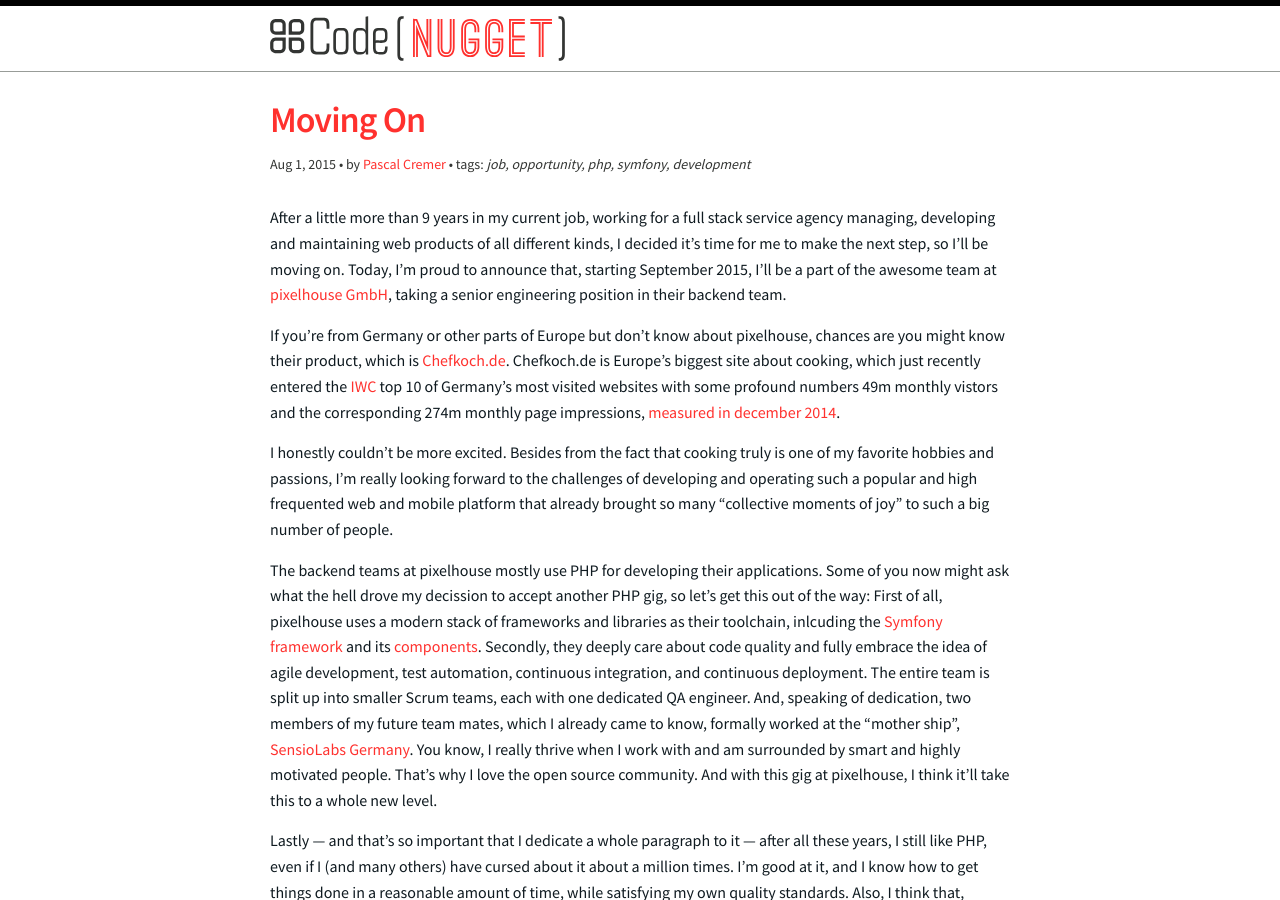
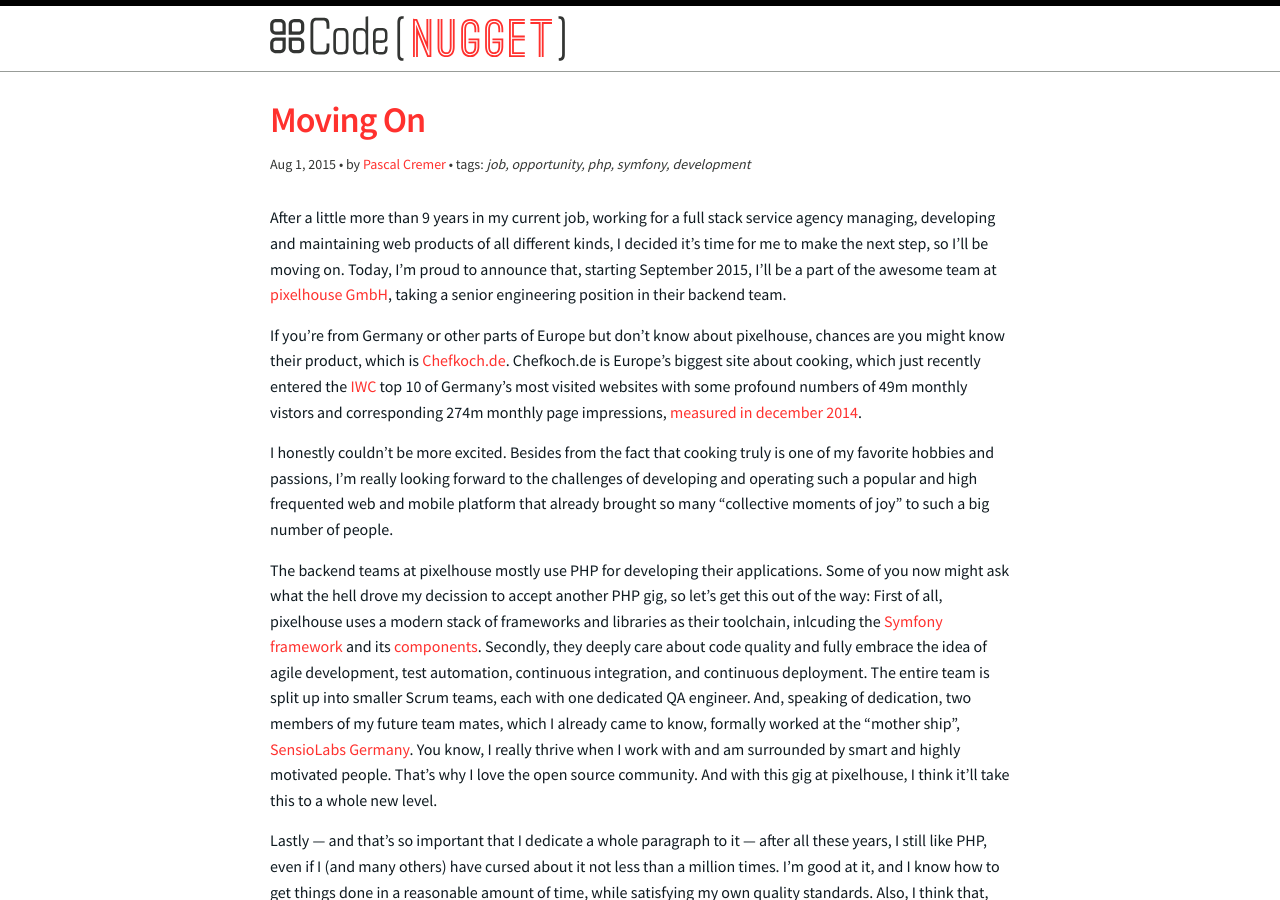
Before and after one commit to b00giZm/codenugget-blog, a Jekyll site: the page built from _posts/2015-08-01-moving-on.md, in a window 1280 px wide and 900 px high. Built offline with Jekyll 4.4.1, drawn with Linux system fonts in a browser that asks for light colours; Markdown is read by kramdown in place of the engine named in the settings; some of the changed text lies outside the part shown.

Commit message:
Fixed typos

```diff
--- a/_posts/2015-08-01-moving-on.md
+++ b/_posts/2015-08-01-moving-on.md
@@ -8,13 +8,13 @@
 
 After a little more than 9 years in my current job, working for a full stack service agency managing, developing and maintaining web products of all different kinds, I decided it's time for me to make the next step, so I'll be moving on. Today, I'm proud to announce that, starting September 2015, I'll be a part of the awesome team at [pixelhouse GmbH](http://pixelhouse.de), taking a senior engineering position in their backend team.
 
-If you're from Germany or other parts of Europe but don't know about pixelhouse, chances are you might know their product, which is [Chefkoch.de](http://chefkoch.de). Chefkoch.de is Europe's biggest site about cooking, which just recently entered the [IWC](http://www.ivw.eu) top 10 of Germany's most visited websites with some profound numbers 49m monthly vistors and the corresponding 274m monthly page impressions, [measured in december 2014](http://ausweisung.ivw-online.de/index.php?i=1161&a=o14730).
+If you're from Germany or other parts of Europe but don't know about pixelhouse, chances are you might know their product, which is [Chefkoch.de](http://chefkoch.de). Chefkoch.de is Europe's biggest site about cooking, which just recently entered the [IWC](http://www.ivw.eu) top 10 of Germany's most visited websites with some profound numbers of 49m monthly vistors and corresponding 274m monthly page impressions, [measured in december 2014](http://ausweisung.ivw-online.de/index.php?i=1161&a=o14730).
 
 I honestly couldn't be more excited. Besides from the fact that cooking truly is one of my favorite hobbies and passions, I'm really looking forward to the challenges of developing and operating such a popular and high frequented web and mobile platform that already brought so many "collective moments of joy" to such a big number of people.
 
 The backend teams at pixelhouse mostly use PHP for developing their applications. Some of you now might ask what the hell drove my decission to accept another PHP gig, so let's get this out of the way: First of all, pixelhouse uses a modern stack of frameworks and libraries as their toolchain, inlcuding the [Symfony framework](http://symfony.com) and its [components](http://symfony.com/components). Secondly, they deeply care about code quality and fully embrace the idea of agile development, test automation, continuous integration, and continuous deployment. The entire team is split up into smaller Scrum teams, each with one dedicated QA engineer. And, speaking of dedication, two members of my future team mates, which I already came to know, formally worked at the "mother ship", [SensioLabs Germany](http://www.sensiolabs.de). You know, I really thrive when I work with and am surrounded by smart and highly motivated people. That's why I love the open source community. And with this gig at pixelhouse, I think it'll take this to a whole new level.
 
-Lastly — and that's so important that I dedicate a whole paragraph to it — after all these years, I still like PHP, even if I (and many others) have cursed about it about a million times. I'm good at it, and I know how to get things done in a reasonable amount of time, while satisfying my own quality standards. Also, I think that, overall, PHP is moving in a very good direction, not least because of its awesome community. Sounds like [Stockholm syndrome](https://en.wikipedia.org/wiki/Stockholm_syndrome "Stockholm syndrome - Wikipedia, the free encyclopedia"), you say? Well, I'm in this business long enough to know that there will always be a newer or (subjectively) cooler language or technology, and that's totally okay. I'm a strong proponent of the "right tool for the right job" principle. We live in exciting times, where, thanks to [micro services architectures](http://martinfowler.com/articles/microservices.html) and ["containerization"](https://en.wikipedia.org/wiki/Docker_(software)), it's easier than ever to create heterogeneous environments, which let you focus on pragmatism and productivity, instead of "religious" wars about the one and only "true" programming language and/or technology.
+Lastly — and that's so important that I dedicate a whole paragraph to it — after all these years, I still like PHP, even if I (and many others) have cursed about it not less than a million times. I'm good at it, and I know how to get things done in a reasonable amount of time, while satisfying my own quality standards. Also, I think that, overall, PHP is moving in a very good direction, not least because of its awesome community. Sounds like [Stockholm syndrome](https://en.wikipedia.org/wiki/Stockholm_syndrome "Stockholm syndrome - Wikipedia, the free encyclopedia"), you say? Well, I'm in this business long enough to know that there will always be a newer or (subjectively) cooler language or technology, and that's totally okay. I'm a strong proponent of the "right tool for the right job" principle. We live in exciting times, where, thanks to [micro services architectures](http://martinfowler.com/articles/microservices.html) and ["containerization"](https://en.wikipedia.org/wiki/Docker_(software)), it's easier than ever to create heterogeneous environments, which let you focus on pragmatism and productivity, instead of "religious" wars about the one and only "true" programming language and/or technology.
 
 Let me close with a quote from Steve Jobs' famous [commencement address at the Stanford University](https://www.youtube.com/watch?v=UF8uR6Z6KLc):
 
```
